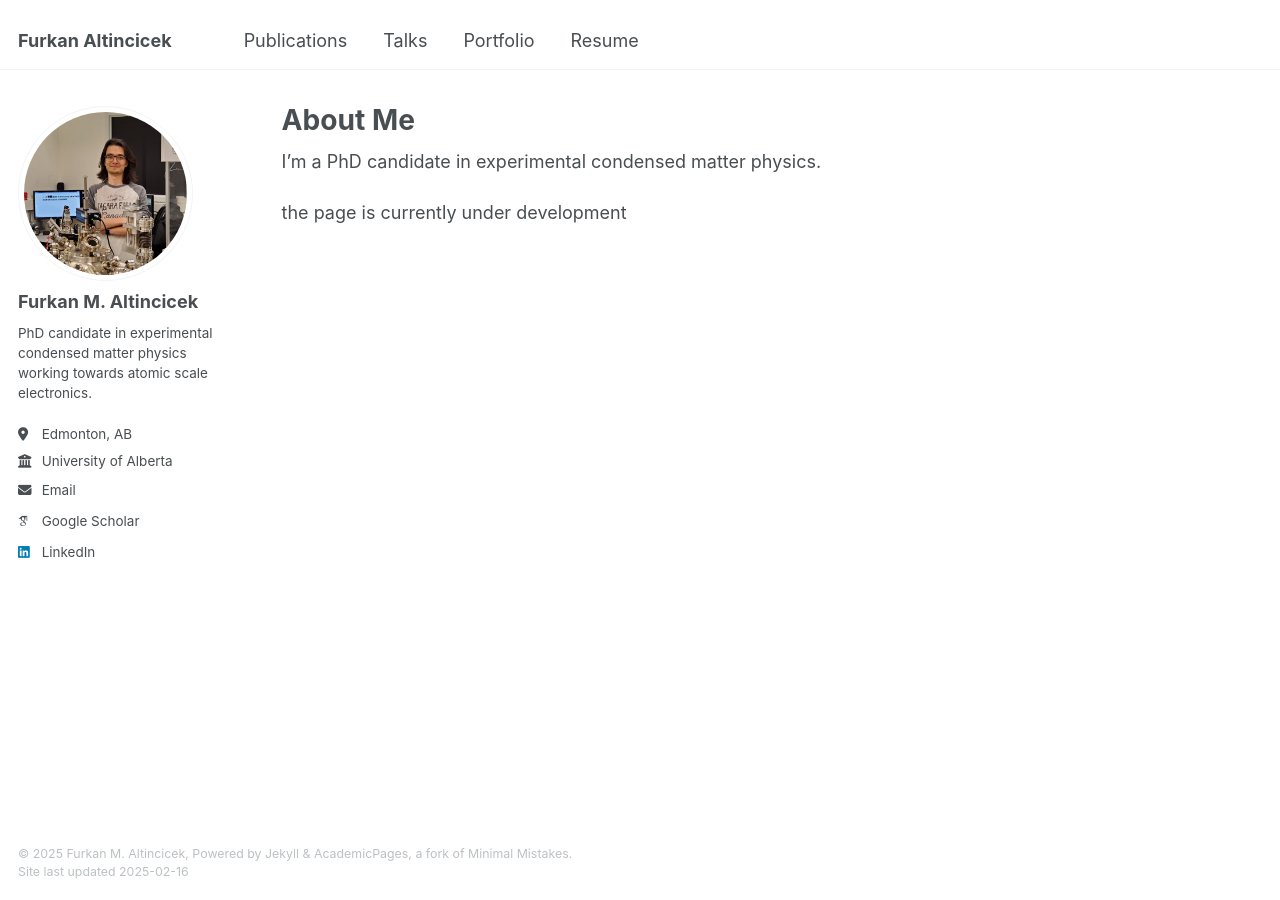
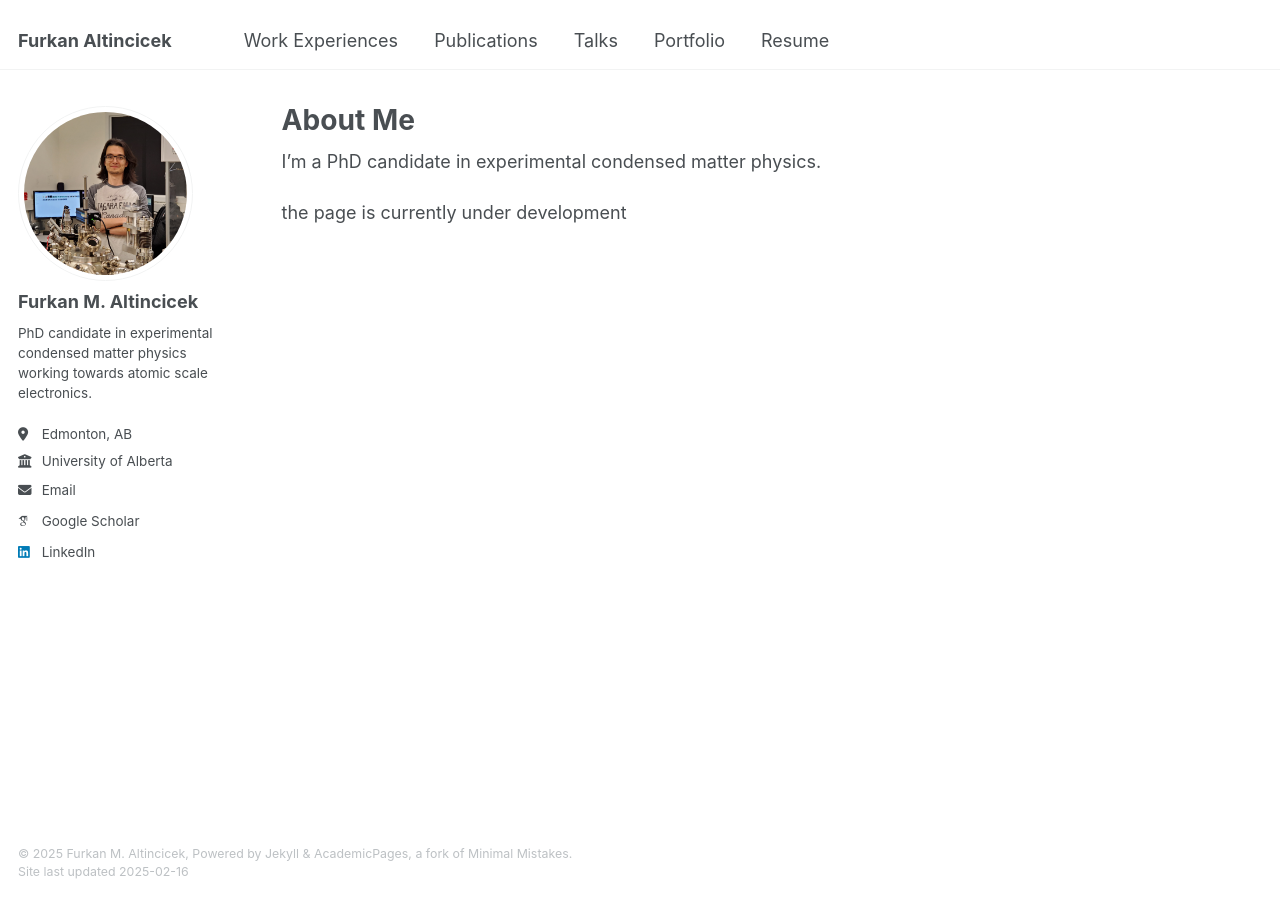
Before and after one commit to faltincicek/faltincicek.github.io, a Jekyll site: the page built from _pages/about.md, in a window 1280 px wide. Built offline with Jekyll 4.4.1, drawn with Linux system fonts in a browser that asks for light colours; some web fonts are replaced.

Commit message:
Update navigation.yml

```diff
--- a/_data/navigation.yml
+++ b/_data/navigation.yml
@@ -5,6 +5,10 @@
 # prevent it from being included in the site.
 
 main:
+
+  - title: "Work Experiences"
+    url: /work/
+
   - title: "Publications"
     url: /publications/
 
```
